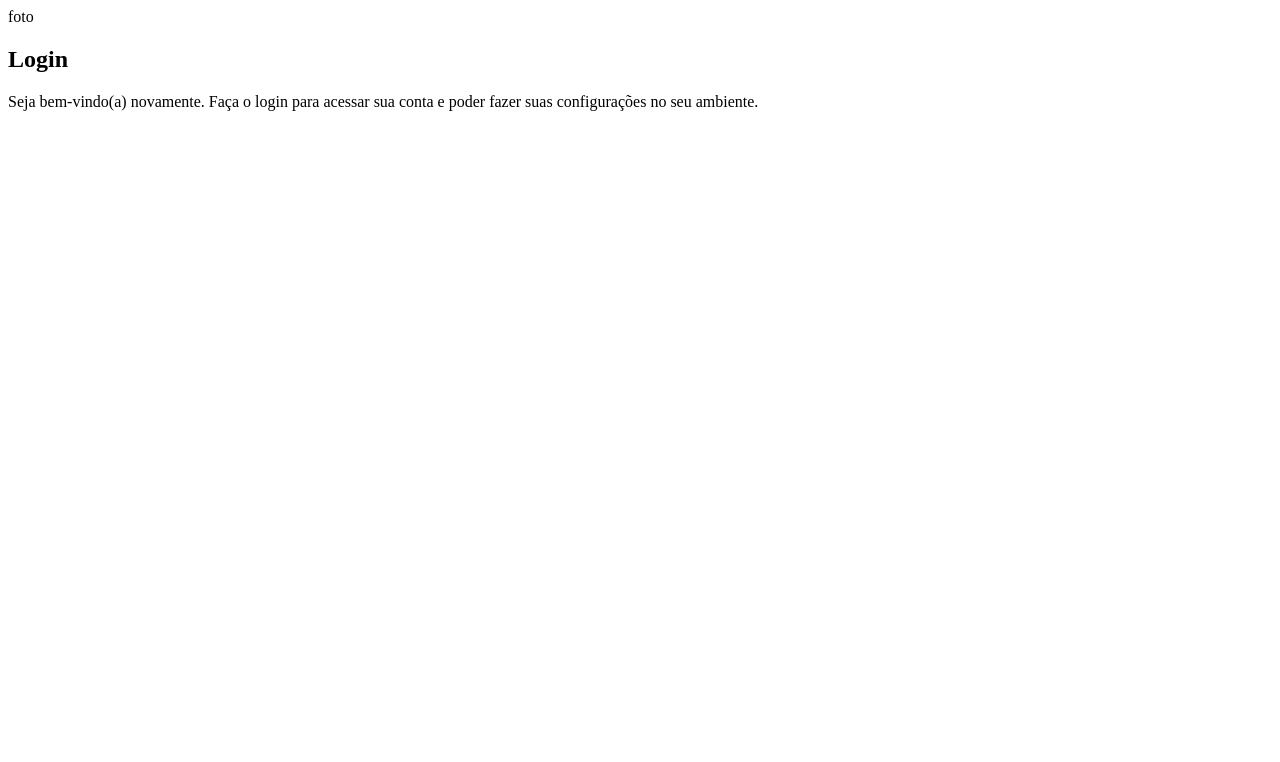
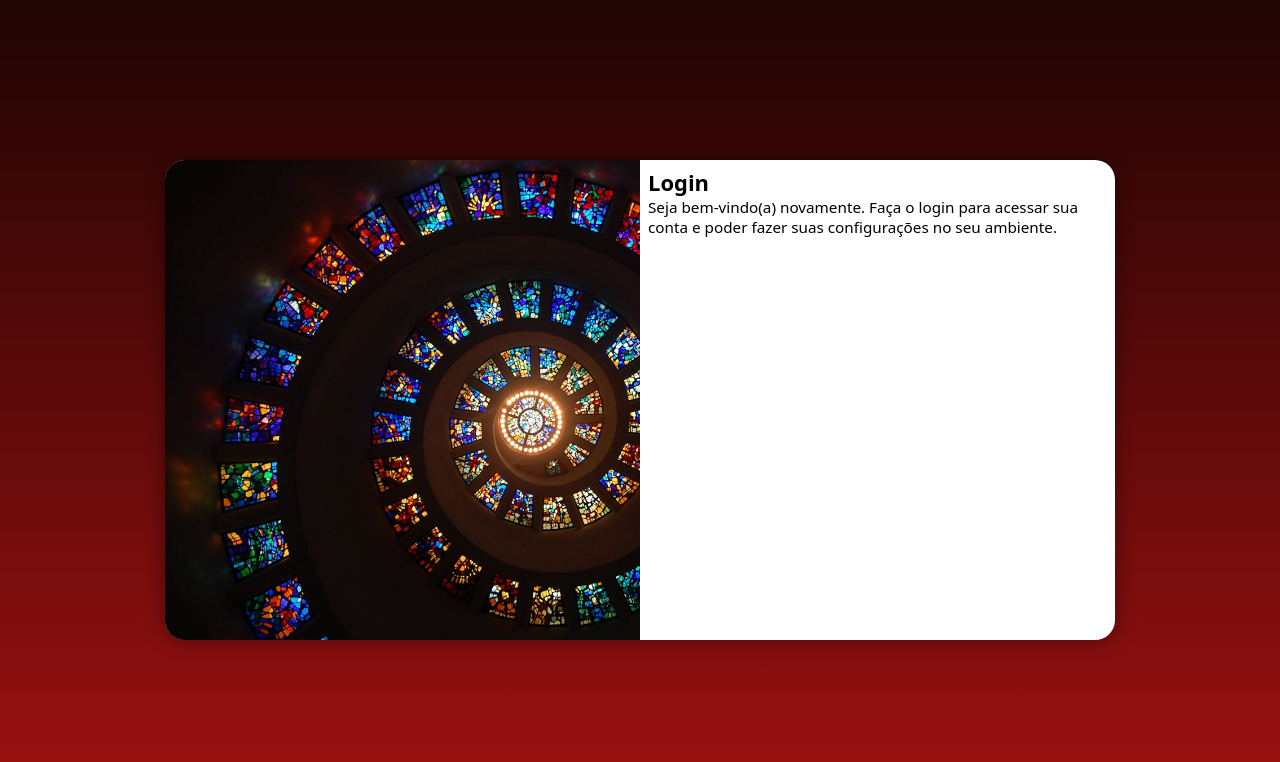
Before and after one commit to GeovanniJDA/HTML-CSS, a plain HTML site: page Tela-de-login/index.html in a window 1280 px wide. Drawn offline with Linux system fonts and the light colour scheme.

Commit message:
media queri

```diff
--- a/Tela-de-login/index.html
+++ b/Tela-de-login/index.html
@@ -5,12 +5,12 @@
   <meta name="viewport" content="width=device-width, initial-scale=1.0">
   <title>Login</title>
   <link rel="stylesheet" href="/src/estilos/style.css">
+  <link rel="stylesheet" href="/src/estilos/media-query.css">
 </head>
 <body>
   <main>
     <section id="login">
       <div id="imagem">
-        foto
       </div>
       <div id="formulario">
         <h1>Login</h1>
--- /dev/null
+++ b/Tela-de-login/src/estilos/media-query.css
@@ -0,0 +1,45 @@
+@charset "UTF-8";
+
+@media screen and (min-width: 768px) and (max-width: 992px){
+  body{
+    background-image: linear-gradient(to top, #9e1111, #1f0404);
+  }
+
+  #login{
+    width: 80vw;
+
+  }
+
+  #imagem{
+    float: left;
+    width: 30%;
+    height: 100%;
+  }
+
+  #formulario{
+    float: right;
+    width: 70%;
+
+  }
+}
+
+@media screen and (min-width: 992px){
+  body{
+    background-image: linear-gradient(to top, #9e1111, #1f0404);
+  }
+
+  #login{
+    width: 950px;
+  }
+
+  #imagem{
+    float: left;
+    width: 50%;
+    height: 100%;
+  }
+
+  #formulario{
+    float: right;
+    width: 50%;
+  }
+}
--- a/Tela-de-login/src/estilos/style.css
+++ b/Tela-de-login/src/estilos/style.css
@@ -5,3 +5,57 @@
   Verde: #49a09d
   Lilás: #5f2c82
  */
+
+ *{
+  font-family: system-ui, -apple-system, BlinkMacSystemFont, 'Segoe UI', Roboto, Oxygen, Ubuntu, Cantarell, 'Open Sans', 'Helvetica Neue', sans-serif;
+  padding: 0;
+  margin: 0;
+  box-sizing: border-box;
+  font-size: 62.5%;
+ }
+
+ body, html{
+  background-color: #9e1111;
+  height: 100vh;
+  width: 100vw;
+  font-size: 2.5em;
+ }
+
+ main{
+  position: relative;
+  height: 100vh;
+  width: 100vw;
+ }
+
+ h1{
+  font-size: 0.9em;
+ }
+
+ #login{
+  position: absolute;
+  top: 50%;
+  left: 50%;
+  transform: translate(-50%, -50%);
+  overflow: hidden;
+  background-color: white;
+  width: 6.5rem;
+  height: 12rem;
+  border-radius: 0.5rem;
+  box-shadow: 0 0 0.5rem rgba(0, 0, 0, 0.450);
+
+  transition: width .3s, height .3s;
+  transition-timing-function: ease;
+ }
+
+ #imagem{
+  display: block;
+  background: #9e1111 url(../imagens/img.jpg) no-repeat;
+  background-size: cover;
+  background-position: center left;
+  height: 5rem;
+ }
+
+ #formulario{
+  display: block;
+  padding: 0.2rem;
+ }
```
